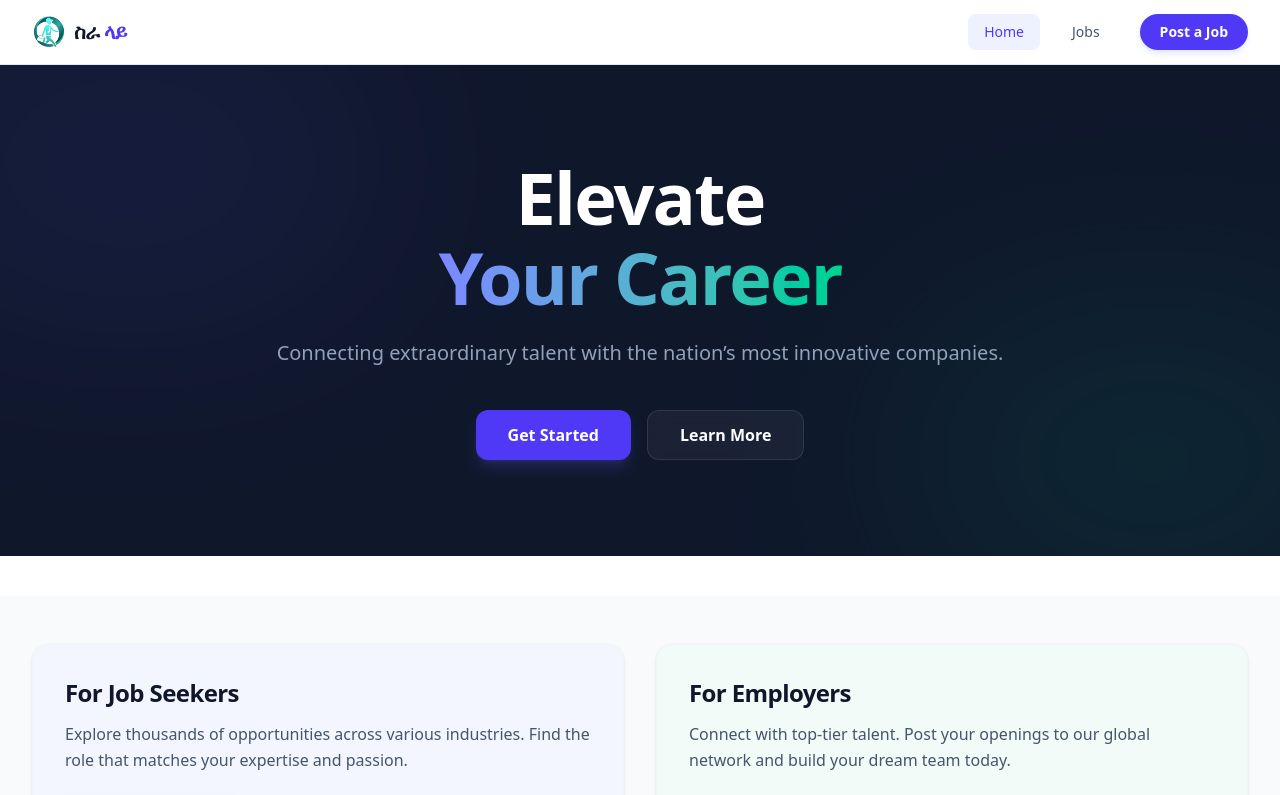
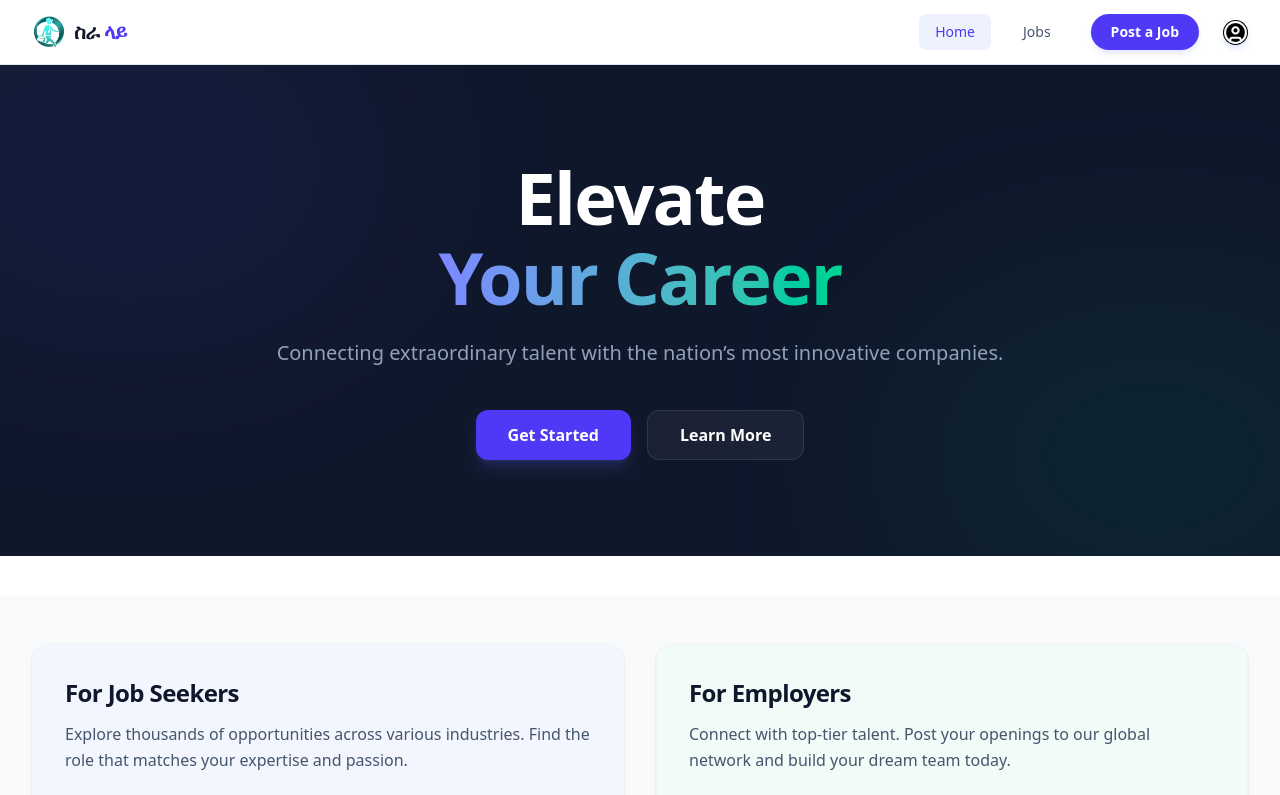
Before and after one commit to solarios777/sra_, a Vue app: page / in a window 1280 px wide. Shown: the top 795 px of the page. Built offline with nearby package versions, Linux system fonts and the light colour scheme; no server answers; the database is empty.

Commit message:
sign in button added on nav bar

```diff
--- a/src/components/NavBar.vue
+++ b/src/components/NavBar.vue
@@ -1,6 +1,7 @@
 <script setup lang="ts">
 import { RouterLink, useRoute } from 'vue-router';
 import logo from '@/assets/img/logo.png';
+import { UserCircle } from 'lucide-vue-next';
 
 const route = useRoute();
 
@@ -58,6 +59,12 @@ const isActiveLink = (routePath: string): boolean => {
           >
             Post a Job
           </RouterLink>
+          <RouterLink
+            to="/signin"
+            class="ml-2 rounded-full bg-black  text-sm font-semibold text-white shadow-md shadow-indigo-100 transition-all hover:bg-indigo-700 hover:shadow-lg active:scale-95"
+          >
+            <UserCircle :size="25" />
+          </RouterLink>
         </div>
 
       </div>
--- a/src/router/index.ts
+++ b/src/router/index.ts
@@ -23,7 +23,7 @@ const router = createRouter({
     {
       path: '/jobs/:id',
       name: 'job',
-      component: AuthView,
+      component: JobView,
     },
     {
       path: '/jobs/edit/:id',
@@ -36,6 +36,11 @@ const router = createRouter({
       component: AddJobView,
     },
     {
+      path: '/signin',
+      name: 'AuthView',
+      component: AuthView,
+    },
+    {
       path: '/:catchAll(.*)',
       name: 'not-found',
       component: NotFoundView,
--- a/src/views/AuthView.vue
+++ b/src/views/AuthView.vue
@@ -45,7 +45,7 @@ const handleAuth = async () => {
 </script>
 
 <template>
-  <div class="h-full bg-[#f8fafc] flex items-center justify-center px-4 pt-10 pb-20 font-sans overflow-hidden">
+  <div class="h-full bg-[#f8fafc] flex items-center justify-center px-4 pt-10 pb-20 font-sans overflow-hidden ">
     <div class="relative w-full max-w-[750px] h-[75vh] md:h-[500px] bg-white rounded-[30px] shadow-2xl overflow-hidden flex flex-col md:flex-row border border-slate-100">
 
       <div class="relative w-full h-full flex flex-col md:flex-row">
```
